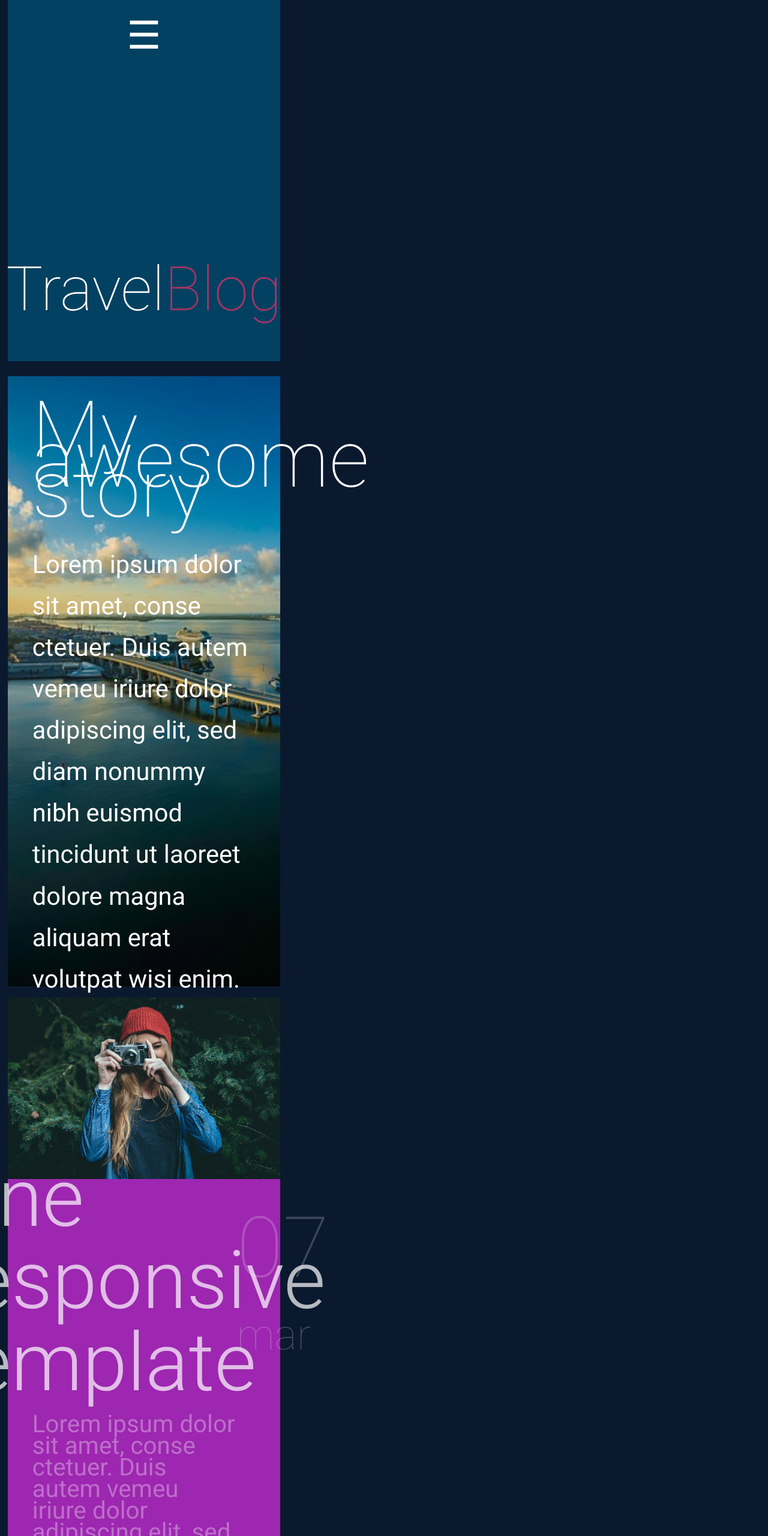
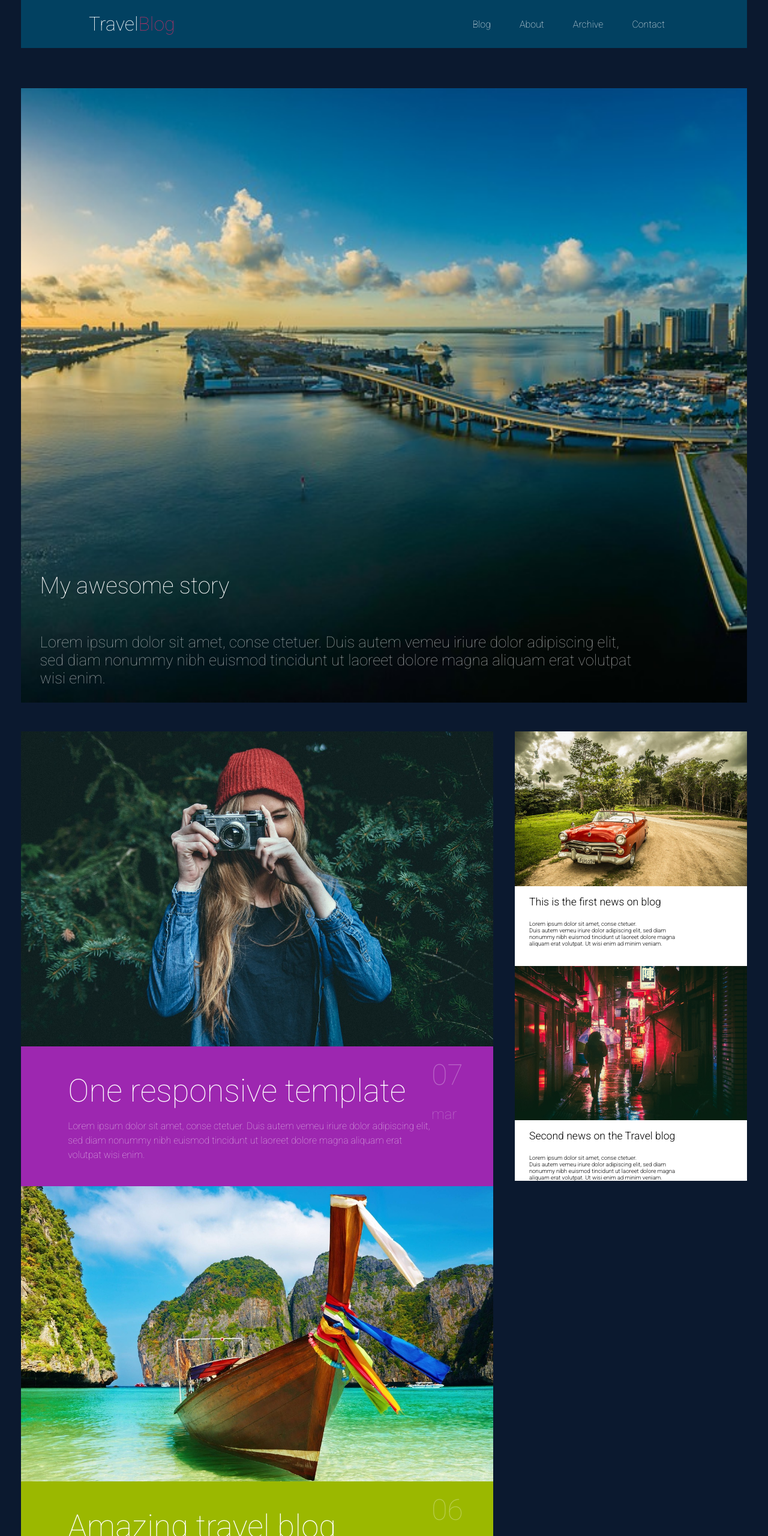
Before and after one commit to AntonEmin/FL-12, a plain HTML site: page FL12_HW5/homework/index.html in a window 1280 px wide. Shown: the top 2560 px of the page at 60% size. Drawn offline with Linux system fonts and the light colour scheme.

Commit message:
Ready HW5

```diff
--- a/FL12_HW5/homework/css/styles.css
+++ b/FL12_HW5/homework/css/styles.css
@@ -11,11 +11,11 @@
   }
 
   body {
-  max-width: 480px;
-  margin-top: 0;
+    margin: 0 2.7%;
     background-color: #0b192f;
     color: #fff;
     font-family: roboto;
+    font-weight: 100;
   }
   .post-1 {
       background: #9d27b0;
@@ -34,72 +34,87 @@ body {
 }
 
 /* Your styles go here */
-* {
-  box-sizing: border-box;
-  margin: 0;
-}
-body{
-  max-width: 480px;
-  margin-top: 0;
-  background-color: #0b192f;
-  color: #fff;
-}
 
-header {
-  margin: 0 2.7%;
-}
-footer {
-  background-color: #024161 ;
-}
-.site-title-span {
-  color: #a36;
-}
-.flex-row {
-  display: flex;
-  flex-direction: row;
-  justify-content: flex-end;
-
-}
-.flex-col-center {
-  display: flex;
-  flex-direction: column;
-  justify-content: center;
-  align-items: center;
-}
 img {
     max-width: 100%;
     display: block;
 }
-nav {
-  display: none;
-}
+
 .header {
     display: flex;
     flex-direction: column;
     align-items: center;
     justify-content: space-between;
     height: 47vw;
-  margin-block-end: 5.5%;
+    margin-bottom: 5.5%;
     background-color: #024161;
 }
+.site-title-span {
+    color: #a36;
+}
+nav {
+    display: none;
+
+}
 .nav-icon {
-  margin-block-start: 1.4rem;
+    margin-top: 1.4rem;
     font-size: 5vw;
 }
 .site-title {
-  margin-block-start: 0;
-  margin-block-end: 13.2%;
-  font-size: 8vw;
+    margin-top: 0;
+  margin-bottom: 13.2%;
+  font-size: 2rem;
   font-weight: 200;
 }
+
+@media (min-width: 769px) {
+    .nav-icon {
+        display: none;
+    }
+    nav {
+        display: block;
+    }
+    .header {
+        flex-direction: row;
+        align-items: center;
+        justify-content: space-evenly;
+        height: 5rem;
+    }
+    .site-title {
+        margin-bottom: 0;
+        margin-right: 28vw;
+
+    }
+    .nav-list {
+        list-style-type: none;
+        padding: 0;
+        overflow: hidden;
+
+    }
+    .list-item {
+        float: left;
+        height: 100%;
+
+    }
+    .list-item a {
+        display: block;
+        padding: 1.85rem 1.5rem;
+        color: #fff;
+        text-decoration: none;
+    }
+    .list-item a:hover {
+        background-color: #1f52a4 ;
+    }
+}
+
 .header-story {
+    height: 80vw;
     display: flex;
     flex-direction: column;
-  justify-content: center;
-  align-items: center;
+    justify-content: flex-end;
+    align-items: flex-start;
+
     margin-block-end: 4%;
-
-  height: 79.5vw;
     background-image: url("../img/post0.jpg");
     background-repeat: no-repeat;
     background-size: cover;
@@ -108,72 +123,109 @@ nav {
   }
   .header-story-heading{
     width: 82%;
-  margin-block-start: 11vh;
-
-  font-size: 10.3vw;
-  letter-spacing: .03rem;
-  line-height: 3.1rem;
+    padding-left: 2rem;
+    font-size: 3vw;
     font-weight: 250;
   }
   .header-story-description {
     width: 82%;
-  margin-block-start: 5vw;
-  font-size: 3.25vw;
-  font-weight: 500;
-  line-height: 5.4vw;
-  word-spacing: .01vw;
+    padding-left: 2rem;
+    font-size: 2vw;
+    opacity: .6;
+
   }
-.container {
-  margin: 2.7%;
+
+.post-container {
+    display: flex;
+    justify-content: flex-end ;
 }
 .post-content {
-  height: 62.5vw;
-  width: 75%;
+    width: 77%;
 }
+.post-date {
+    width: 13%;
+}
+
  .post-header {
-  margin-block-end: 1rem;
-  font-size: 10.5vw;
-  font-weight: 300;
-  line-height: 10.7vw;
-  opacity: 0.7;
+    margin-bottom: 0;
+    font-size: 3.3rem;
+    font-weight: 100;
 }
 .post-text {
-  margin-block-end: 1vw;
-  font-size: 3.15vw;
-  font-weight: 500;
-  line-height: 4.5vh;
-  opacity: 0.33;
-}
-.post-date-container {
-  text-align: left;
-  width: 16%;
+    margin-bottom: 2.5rem;
+    font-size: 1rem;
+    line-height: 1.5rem;
+    opacity: .7;
 }
 .post-date {
-  width: 70%;
-  margin-top: 4.2vw;
-  text-align: center;
-  font-size: 11vw;
-  font-weight: 200;
-  line-height: 9.5vw;
-  opacity: .2;
+    margin-top: 1.2rem;
+    font-size: 3rem;
+    opacity: 0.3;
 }
 .post-date span {
-  font-size: 5.5vw;
+    font-size: 1.5rem;
+    text-align: center;
+}
+.news {
+    background-color: #fff;
+    color: #000;
 }
 .news-content {
-  height: 36vh;
-  margin-block-end: 4.5%;
-  color: #000;
-  background-color: #fff;
+    width: 85%;
+    margin-left: 2rem;
   }
 .news-header {
-  width: 84%;
-  margin-block-end: 2vw;
-  font-size: 6vw;
+    margin: 0;
+    padding-top: 2rem;
+    font-size: 1.6rem;
     font-weight: 300;
 }
 .news-text {
-  width: 84%;
-  font-size: 3.2vw;
-  word-spacing: .01rem;
+    margin-bottom: 2rem;
+    font-size: .9rem;
+    font-weight: 300;
+    white-space: pre-line;
 }
+footer {
+    margin-top: 1rem;
+    font-size: .9rem;
+    opacity: .4;
+    background-color: #024161;
+    text-align: center;
+}
+.copyright {
+    padding-top: 1rem;
+}
+.copyright p,
+.right-info p
+ {
+    margin: 0;
+}
+
+
+@media  (min-width: 481px) {
+    .container {
+        display: flex;
+        justify-content: space-between;
+    }
+    main {
+        width: 65%;
+    }
+    aside {
+        width: 32%;
+    }
+    .news-content {
+        width: 70%;
+        margin-left: 1.5rem;
+      }
+      .news-header {
+        margin: 0;
+        padding-top: 1rem;
+        font-size: 1.1rem;
+        white-space: pre-line;
+    }
+    .news-text {
+        margin-bottom: 2rem;
+        font-size: .6rem;
+    }
+}
--- a/FL12_HW5/homework/index.html
+++ b/FL12_HW5/homework/index.html
@@ -15,10 +15,10 @@
       <h1 class="site-title"> Travel<span class="site-title-span">Blog</span></h1>
       <nav>
         <ul class="nav-list">
-          <li><a href="#">Blog</a></li>
-          <li><a href="#">About</a></li>
-          <li><a href="#">Archive</a></li>
-          <li><a href="#">Contact</a></li>
+          <li class="list-item"><a href="#">Blog</a></li>
+          <li class="list-item"><a href="#">About</a></li>
+          <li class="list-item"><a href="#">Archive</a></li>
+          <li class="list-item"><a href="#">Contact</a></li>
         </ul>
       </nav>
     </div>
@@ -34,116 +34,115 @@
     <main>
       <article class="post">
         <img src="img/post1.jpg" class="post-img" alt="">
-        <div class="post-container flex-row post-1 ">
-          <div class="post-content flex-col-center">
+        <div class="post-container post-1 ">
+          <div class="post-content">
             <h2 class="post-header">One responsive template</h2>
             <p class="post-text">
               Lorem ipsum dolor sit amet, conse ctetuer.
               Duis autem vemeu iriure dolor adipiscing elit, sed diam nonummy nibh euismod tincidunt ut laoreet dolore magna aliquam erat volutpat wisi enim.
           </p>
           </div>
-          <div class="post-date-container">
+
             <p class="post-date">07 <span>mar</span></p>
-          </div>
+
         </div>
       </article>
 
       <article class="post">
         <img src="img/post2.jpg" class="post-img" alt="">
-        <div class="post-container flex-row post-2 ">
-          <div class="post-content flex-col-center">
+        <div class="post-container post-2 ">
+          <div class="post-content">
             <h2 class="post-header">Amazing travel blog</h2>
             <p class="post-text">
               Lorem ipsum dolor sit amet, conse ctetuer.
               Duis autem vemeu iriure dolor adipiscing elit, sed diam nonummy nibh euismod tincidunt ut laoreet dolore magna aliquam erat volutpat wisi enim.
           </p>
           </div>
-          <div class="post-date-container">
+
             <p class="post-date">06 <span>mar</span></p>
-          </div>
+
         </div>
       </article>
 
       <article class="post">
         <img src="img/post3.jpg" class="post-img" alt="">
-        <div class="post-container flex-row post-3">
-          <div class="post-content flex-col-center">
+        <div class="post-container post-3">
+          <div class="post-content">
             <h2 class="post-header">Nice minimalist travel</h2>
             <p class="post-text">
               Lorem ipsum dolor sit amet, conse ctetuer.
               Duis autem vemeu iriure dolor adipiscing elit, sed diam nonummy nibh euismod tincidunt ut laoreet dolore magna aliquam erat volutpat wisi enim.
           </p>
           </div>
-          <div class="post-date-container">
+
             <p class="post-date">04 <span>mar</span></p>
-          </div>
+
         </div>
       </article>
 
       <article class="post">
         <img src="img/post4.jpg" class="post-img" alt="">
-        <div class="post-container flex-row post-4 ">
-          <div class="post-content flex-col-center">
+        <div class="post-container post-4 ">
+          <div class="post-content">
             <h2 class="post-header">With amazing regions</h2>
             <p class="post-text">
               Lorem ipsum dolor sit amet, conse ctetuer.
               Duis autem vemeu iriure dolor adipiscing elit, sed diam nonummy nibh euismod tincidunt ut laoreet dolore magna aliquam erat volutpat wisi enim.
           </p>
           </div>
-          <div class="post-date-container">
+
             <p class="post-date">01 <span>mar</span></p>
-          </div>
+
         </div>
       </article>
 
       <article class="post">
-        <div class="post-container flex-row post-5 ">
-          <div class="post-content flex-col-center">
+        <div class="post-container post-5 ">
+          <div class="post-content ">
             <h2 class="post-header">And again - it's totally amazing</h2>
             <p class="post-text">
               Lorem ipsum dolor sit amet, conse ctetuer.
               Duis autem vemeu iriure dolor adipiscing elit, sed diam nonummy nibh euismod tincidunt ut laoreet dolore magna aliquam erat volutpat wisi enim.
           </p>
           </div>
-          <div class="post-date-container">
+
             <p class="post-date">27 <span>feb</span></p>
-          </div>
+
         </div>
       </article>
     </main>
     <aside>
       <article class="news">
         <img src="img/news1.jpg" class="news-img" alt="">
-        <div class="news-content flex-col-center">
+        <div class="news-content">
           <h3 class="news-header">This is the first news on blog</h3>
           <p class="news-text">
             Lorem ipsum dolor sit amet, conse ctetuer.
-            Duis autem vemeu iriure dolor adipiscing elit, sed diam nonummy nibh euismod tincidunt ut laoreet dolore magna aliquam erat volutpat wisi enim.
+            Duis autem vemeu iriure dolor adipiscing elit, sed diam nonummy nibh euismod tincidunt ut laoreet dolore magna aliquam erat volutpat. Ut wisi enim ad minim veniam.
           </p>
         </div>
 
         <article class="news">
           <img src="img/news2.jpg" class="news-img" alt="">
-          <div class="news-content flex-col-center">
+          <div class="news-content">
             <h3 class="news-header">Second news on the Travel blog</h3>
             <p class="news-text">
               Lorem ipsum dolor sit amet, conse ctetuer.
-              Duis autem vemeu iriure dolor adipiscing elit, sed diam nonummy nibh euismod tincidunt ut laoreet dolore magna aliquam erat volutpat wisi enim.
+              Duis autem vemeu iriure dolor adipiscing elit, sed diam nonummy nibh euismod tincidunt ut laoreet dolore magna aliquam erat volutpat. Ut wisi enim ad minim veniam.
             </p>
           </div>
       </article>
 
     </aside>
   </div>
-  <footer class="flex-row">
-    <div class="left-info">
+  <footer>
+    <div class="copyright">
       <p>Copyright 2018, Epam systems</p>
       <p>Lorem ipsum dolor sit amet consectetur adipisicing elit. Facere reiciendis.</p>
     </div>
     <div class="right-info">
-      <p>Design and coding
-        by name
-        </p>
+      <p>Design and coding</p>
+      <p>by Anton Emin</p>
     </div>
   </footer>
 </body>
```
Lines whose indentation alone changed are shown as unchanged.
